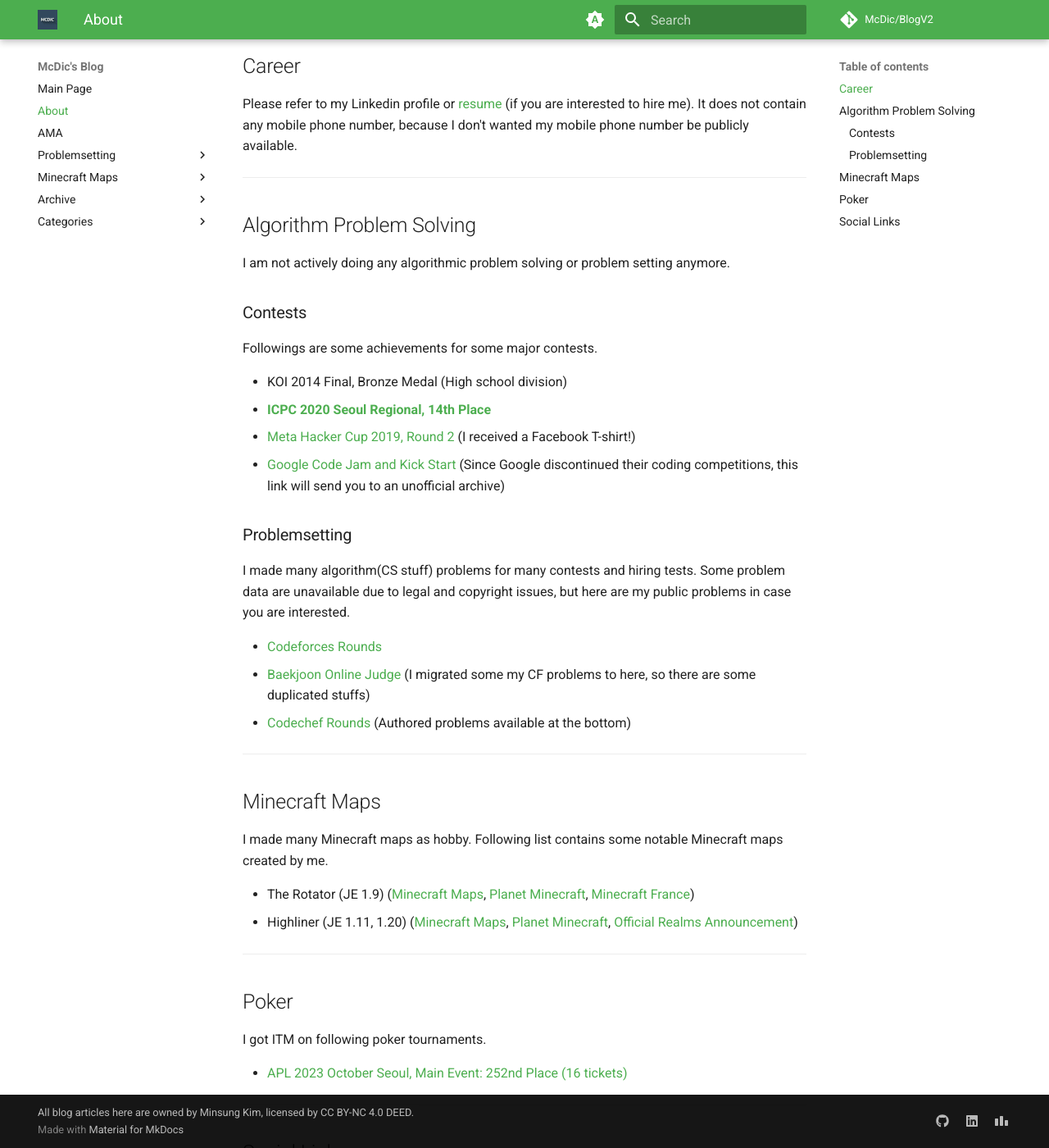
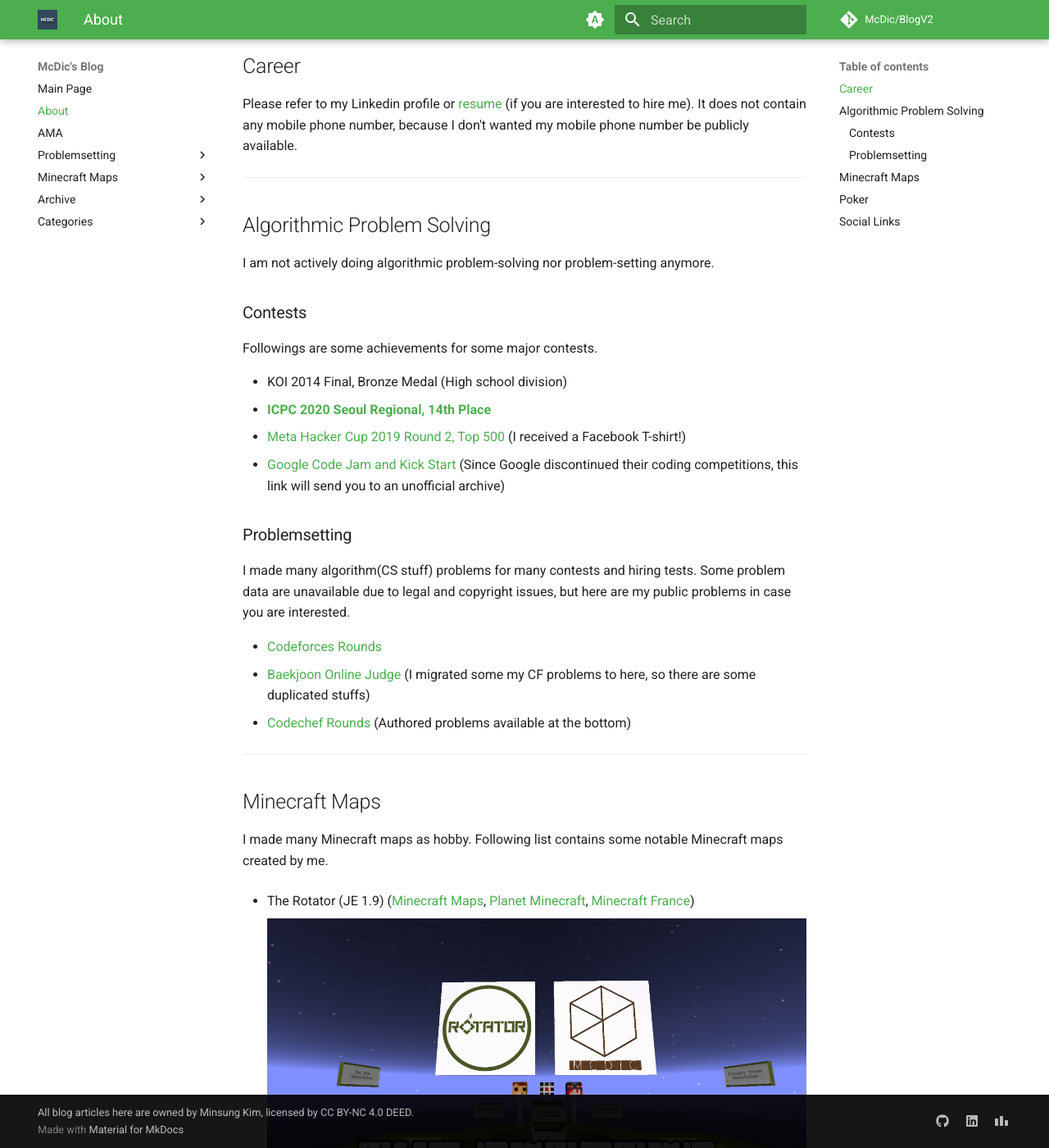
Before and after one commit to McDic/BlogV2, an MkDocs documentation site: the page built from docs/about.md, in a window 1280 px wide and 1400 px high, scrolled down 208 px. Shown: the whole window at 82% size. Built offline with MkDocs 1.6.1 and Material for MkDocs 9.7.7, drawn with Linux system fonts in a browser that asks for light colours; comment, search, counter and statistics services are not loaded.

Commit message:
Added MC maps image

```diff
--- a/docs/about.md
+++ b/docs/about.md
@@ -15,9 +15,9 @@
 
 ---
 
-## Algorithm Problem Solving
+## Algorithmic Problem Solving
 
-I am not actively doing any algorithmic problem solving or problem setting anymore.
+I am not actively doing algorithmic problem-solving nor problem-setting anymore.
 
 ### Contests
 
@@ -25,7 +25,7 @@
 
 - KOI 2014 Final, Bronze Medal (High school division)
 - **[ICPC 2020 Seoul Regional, 14th Place](https://icpckorea.org/static/2020-%EC%88%98%EC%83%81%EC%9E%90-%EB%AA%85%EB%8B%A8-3.pdf)**
-- [Meta Hacker Cup 2019, Round 2](https://www.facebook.com/codingcompetitions/hacker-cup/2019/certificate/276252457028979) (I received a Facebook T-shirt!)
+- [Meta Hacker Cup 2019 Round 2, Top 500](https://www.facebook.com/codingcompetitions/hacker-cup/2019/certificate/276252457028979) (I received a Facebook T-shirt!)
 - [Google Code Jam and Kick Start](https://zibada.guru/gcj/profile/McDic) (Since Google discontinued their coding competitions, this link will send you to an unofficial archive)
 
 ### Problemsetting
@@ -45,7 +45,12 @@
 Following list contains some notable Minecraft maps created by me.
 
 - The Rotator (JE 1.9) ([Minecraft Maps](https://www.minecraftmaps.com/puzzle-maps/the-rotator), [Planet Minecraft](https://www.planetminecraft.com/project/19-snapshot-the-rotator/), [Minecraft France](https://www.minecraft-france.fr/map-the-rotator-1-9/))
-- Highliner (JE 1.11, 1.20) ([Minecraft Maps](https://www.minecraftmaps.com/game-maps/highliner), [Planet Minecraft](https://www.planetminecraft.com/project/1102-highliner/), [Official Realms Announcement](https://www.minecraft.net/ko-kr/article/new-realms-music-myth-and-more))
+
+    ![img1](/assets/images/mc_maps/the_rotator.png)
+
+- Highliner (JE 1.11, 1.20) ([Minecraft Maps](https://www.minecraftmaps.com/game-maps/highliner), [Planet Minecraft](https://www.planetminecraft.com/project/1102-highliner/), [Official Realms Announcement](https://www.minecraft.net/ko-kr/article/new-realms-music-myth-and-more), [StickyPiston Trial](https://trial.stickypiston.co/map/highliner))
+
+    ![img2](/assets/images/mc_maps/highliner.jpg)
 
 ---
 
```
Also changed, not shown: docs/assets/images/mc_maps/highliner.jpg (added), docs/assets/images/mc_maps/the_rotator.png (added).
